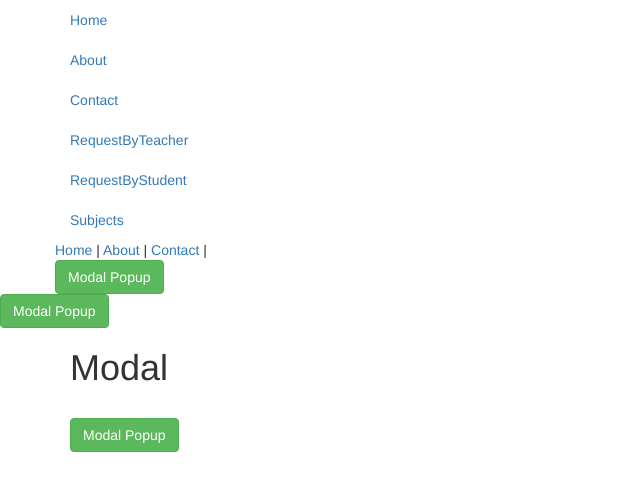
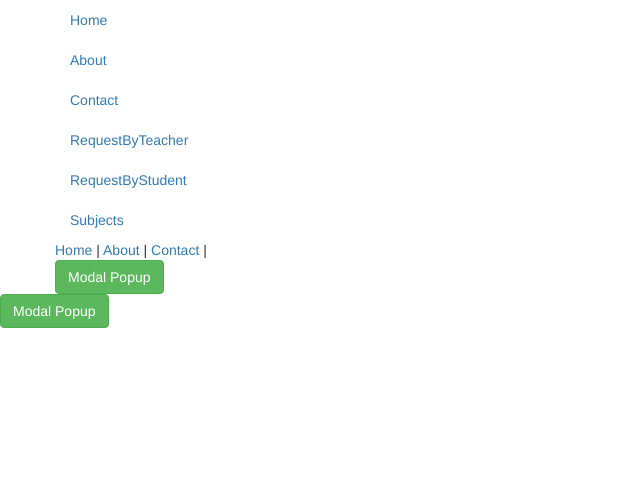
Before and after one commit to bikkisingh886/popup2, a plain HTML site: page index.html in a window 1280 px wide. Shown: the whole page, without its empty margins (0-640 px from the left). Drawn offline with nearby package versions, Linux system fonts and the light colour scheme; some packages are replaced by stand-ins of ours; a script that the page names is missing.

Commit message:
Update index.html

```diff
--- a/index.html
+++ b/index.html
@@ -39,7 +39,7 @@
         <!-- angular templating -->
         <!-- this is where content will be injected -->
 	    <a href="javascript:void();" class="btn btn-success" data-toggle="modal" ng-click="showPopup()"><i class="material-icons"></i> <span>Modal Popup</span></a>
-        <div ng-view></div>
+
     </div>
 </body>
 </html>
```
